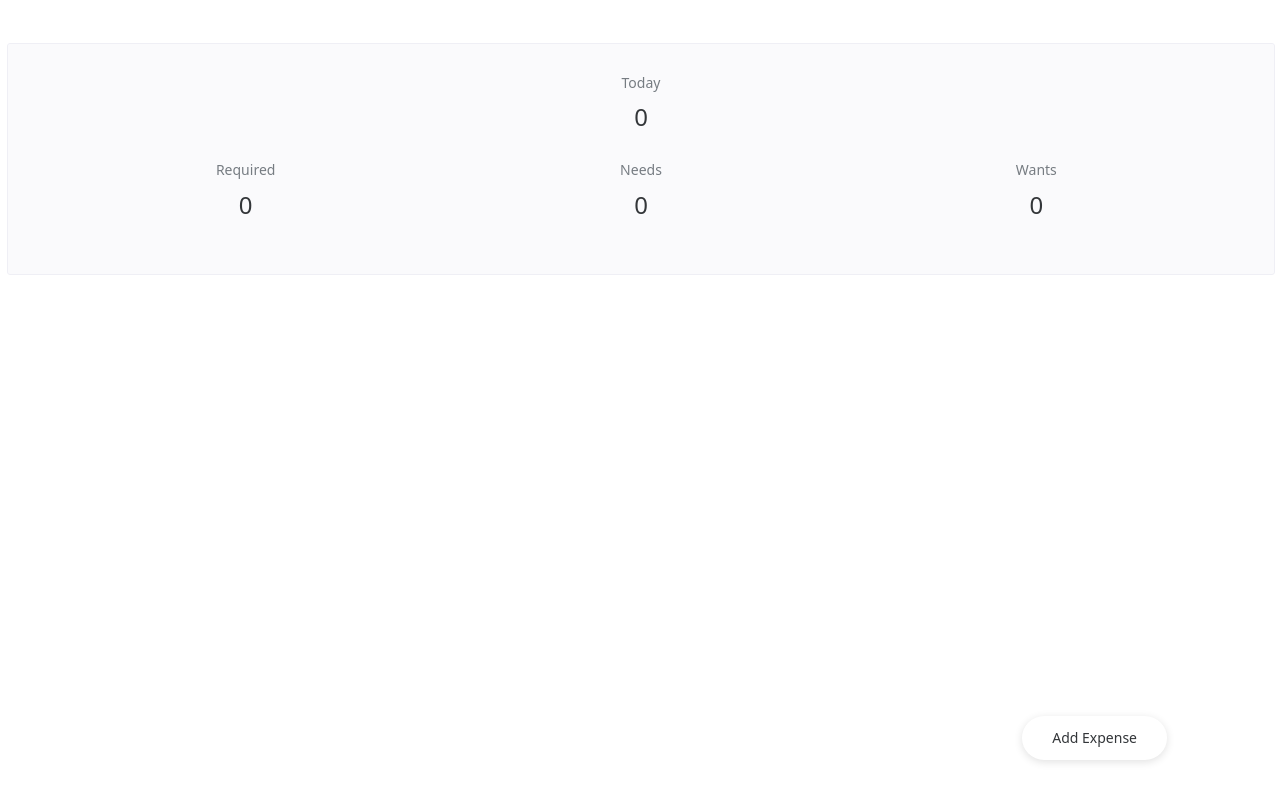
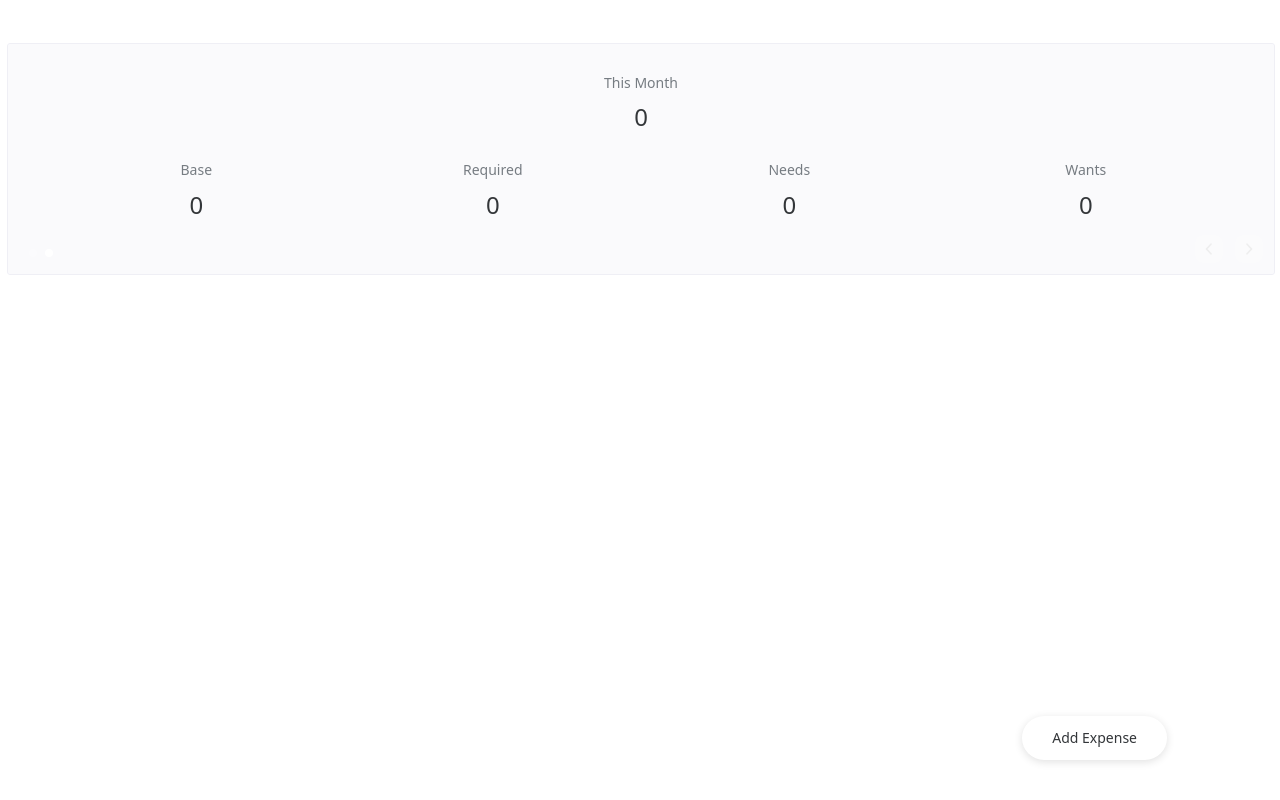
Before and after one commit to devpartap/MoneyTracker, a Vue app: page / in a window 1280 px wide. Built offline with nearby package versions, Linux system fonts and the light colour scheme; some icons are missing.

Commit message:
some features and improvements

```diff
--- a/src/main.js
+++ b/src/main.js
@@ -62,6 +62,21 @@ const app = createApp(App)
         }
       }
   }
+
+  if(inStorage.history.day.length)
+  {
+    let dte = new Date
+    let ondate = inStorage.history.day[inStorage.history.day.length - 1].date.split('-');
+
+    if((ondate[0] != dte.getDate()) || (ondate[1] != dte.getMonth() +1) || (ondate[2] != dte.getFullYear()))
+    {
+      inStorage.history.day.push({
+        "date":`${dte.getDate()}-${dte.getMonth() +1}-${dte.getFullYear()}`,
+        "spend":[0,0,0,0]
+      })
+    }
+  }
+
   app.provide('$data', inStorage)
 }
 
--- a/src/pages/addExpense.vue
+++ b/src/pages/addExpense.vue
@@ -389,7 +389,7 @@
                         {
                             "name":requireSubName.value,
                             "value":Mvalue.value,
-                            "bdate":dateToday,
+                            "date":dateToday,
                             "mode":requireMode.value
                         }
                     ]
@@ -402,13 +402,13 @@
                 $data[Tvalue.value][Svalue.value].track.push({
                     "name":requireSubName.value,
                     "value":Mvalue.value,
-                    "bdate":dateToday,
+                    "date":dateToday,
                     "mode":requireMode.value
                 })
 
                 $data[Tvalue.value][Svalue.value].valueTotal = $data[Tvalue.value][Svalue.value].valueTotal + Mvalue.value
 
-                let logdate = $data[Tvalue.value][Svalue.value].track[$data[Tvalue.value][Svalue.value].track.length - 1].bdate
+                let logdate = $data[Tvalue.value][Svalue.value].track[$data[Tvalue.value][Svalue.value].track.length - 1].date
                 if(getWithPredessorZero(logdate,2) <= dte.getMonth())
                 {
                     $data[Tvalue.value][Svalue.value].valuePerMonth.push(Mvalue.value)
--- a/src/pages/main.vue
+++ b/src/pages/main.vue
@@ -26,6 +26,8 @@
 
     <n-scrollbar>
 
+      <n-carousel show-arrow autoplay>
+
       <n-card size="huge" :embedded="true" style="text-align: center;" >
             <div>
               <n-statistic label="Today" :value="$data.history.day[$data.history.day.length - 1].spend[0]" />
@@ -45,6 +47,32 @@
         </n-grid>
         <br>
       </n-card>
+
+      <n-card size="huge" :embedded="true" style="text-align: center;" >
+            <div>
+              <n-statistic label="This Month" :value="MonthlySpend[0] + MonthlySpend[1] + MonthlySpend[2] + MonthlySpend[3]" />
+            </div>
+            <br>
+
+        <n-grid :cols="4">
+            <n-gi>
+                <n-statistic label="Base" :value="MonthlySpend[0]" />
+
+            </n-gi>
+            <n-gi>
+                <n-statistic label="Required" :value="MonthlySpend[1]" />
+            </n-gi>
+            <n-gi>
+                <n-statistic label="Needs" :value="MonthlySpend[2]" />
+            </n-gi>
+            <n-gi>
+                <n-statistic label="Wants" :value="MonthlySpend[3]" />
+            </n-gi>
+        </n-grid>
+        <br>
+      </n-card>
+
+    </n-carousel>
       <br>
 
       <n-card v-show="ifCurrentDatePresent($data.required[i])" v-for="i in [...Array($data.required.length).keys()]" v-bind:key="$data.required[i].name" :title="$data.required[i].name" size="small" style="text-align: center;" >
@@ -57,7 +85,7 @@
               </n-input-number>
             </div>
           </b>
-          <div class="card-right" @click="acknowledgeObj($data.required[i]);reload_cards += 1;">Acknowledge <Icon size="25" style="position:absolute;"><checkmark-circle48-filled /></Icon>
+          <div class="card-right" @click="acknowledgeObj($data.required[i]);reload_cards += 1;getMontlyDetails();">Acknowledge <Icon size="25" style="position:absolute;"><checkmark-circle48-filled /></Icon>
           </div>
         </div>
       </n-card>
@@ -83,7 +111,7 @@
     import CheckmarkCircle48Filled from '@vicons/fluent/CheckmarkCircle48Filled';
     import MoneyHand20Regular from '@vicons/fluent/MoneyHand20Regular';
     import { NButton,NDrawerContent,NDrawer,NPageHeader,NCard,NInputNumber,
-             NScrollbar,NBackTop,NGi,NGrid,NStatistic } from 'naive-ui';
+             NScrollbar,NBackTop,NGi,NGrid,NStatistic,NCarousel } from 'naive-ui';
     import { ref,inject } from 'vue';
 
 
@@ -92,8 +120,10 @@
     const active = ref(false)
     const reload_cards = ref(0)
 
+    const MonthlySpend = [0,0,0,0] // base,req,need,wnt
+
     const date = new Date();
-    // date.setDate(date.getDate() + 1)
+    // date.setDate(date.getDate() - 25)
     // console.log(date.getDate())
 
     let tmp_data_val = {
@@ -103,7 +133,7 @@
 
     let todayDate = `${date.getDate()}-${date.getMonth() +1}-${date.getFullYear()}`
 
-    {
+  {
 
       let pass = false
       if($data.history.day.length == 0)
@@ -127,7 +157,7 @@
         })
       }
 
-    }
+  }
 
 
     function ifCurrentDatePresent(obj){
@@ -186,6 +216,37 @@
       localStorage.setItem("_DATA_", JSON.stringify($data))
     }
 
+    function getMontlyDetails()
+    {
+      for(let i = 0; i<= $data.base.length - 1;i++)
+      {
+        if($data.base.length >= 1){
+
+          if((getWithPredessorZero($data.base[i].init,2) == date.getMonth() + 1) &&
+             (getWithPredessorZero($data.base[i].init,3) == date.getFullYear()))
+          {
+            MonthlySpend[0] += $data.base[i].value
+          }
+        }
+      }
+
+      let cata = ['required','needs','wants']
+      for(let j = 1; j<=3; j++)
+      {
+        if($data[cata[j - 1]].length >= 1){
+
+          for(let i = 0; i<= $data[cata[j - 1]].length - 1;i++)
+          {
+            if((getWithPredessorZero($data[cata[j - 1]][i].track[$data[cata[j - 1]][i].track.length - 1].date, 2) == date.getMonth() + 1) &&
+               (getWithPredessorZero($data[cata[j - 1]][i].track[$data[cata[j - 1]][i].track.length - 1].date, 3) == date.getFullYear()))
+            {
+              MonthlySpend[j] += $data[cata[j - 1]][i].valuePerMonth[$data[cata[j - 1]][i].valuePerMonth.length - 1]
+            }
+          }
+        }
+      }
+    }
+
     function getWithPredessorZero(dateString,info) {
       const dte = dateString.split('-');
       return parseInt(dte[info-1])
@@ -196,6 +257,9 @@
       localStorage.clear();
       console.log("CacheCleard!!")
     }
+
+    getMontlyDetails()
+
   </script>
 
 
--- a/src/pages/spendHistory.vue
+++ b/src/pages/spendHistory.vue
@@ -160,7 +160,7 @@ function getDataHistory(retieveLimit){
                     }
                     else
                     {
-                        if($data.needs[listcount[1][0] - 1 -i].track[listcount[1][listcount[1][0] - i] - 1].bdate == `${date.getDate()}-${date.getMonth() +1}-${date.getFullYear()}`)
+                        if($data.needs[listcount[1][0] - 1 -i].track[listcount[1][listcount[1][0] - i] - 1].date == `${date.getDate()}-${date.getMonth() +1}-${date.getFullYear()}`)
                         {
                             listData.push(
                                 {
@@ -220,7 +220,7 @@ function getDataHistory(retieveLimit){
                     else
                     {
                         console.log(`${date.getDate()}-${date.getMonth() +1}-${date.getFullYear()}`)
-                        if($data.wants[listcount[2][0] - 1 -i].track[listcount[2][listcount[2][0] - i] - 1].bdate == `${date.getDate()}-${date.getMonth() +1}-${date.getFullYear()}`)
+                        if($data.wants[listcount[2][0] - 1 -i].track[listcount[2][listcount[2][0] - i] - 1].date == `${date.getDate()}-${date.getMonth() +1}-${date.getFullYear()}`)
                         {
                             listData.push(
                                 {
```
